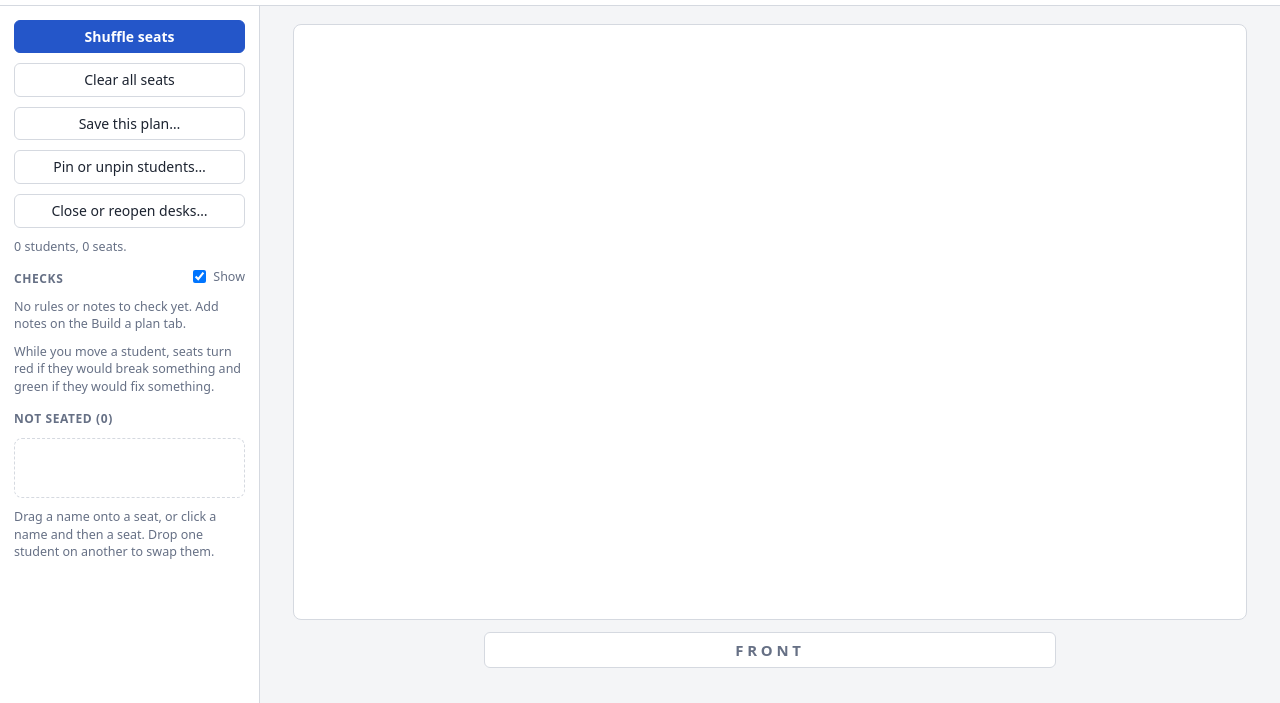
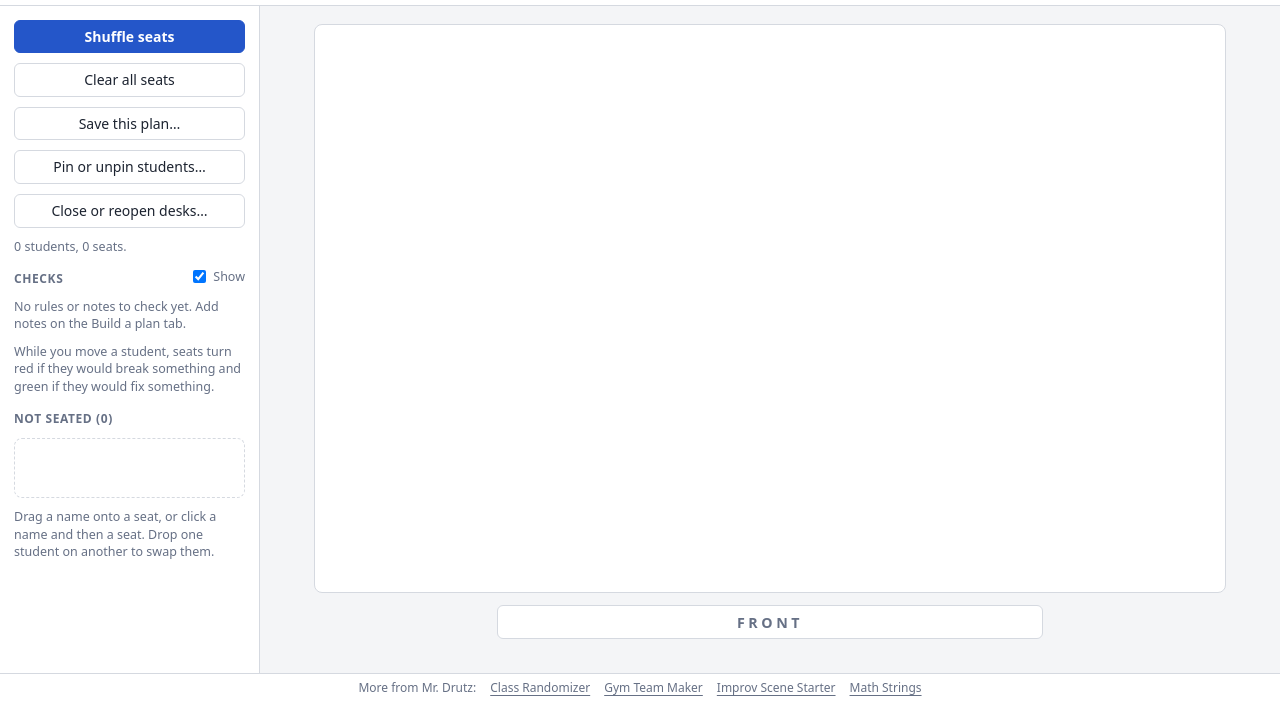
Before and after one commit to gdrutz-blip/seatingplanner, a plain HTML site: page index.html in a window 1280 px wide. Shown: the part 97-800 px from the top of the page. Drawn offline with Linux system fonts and the light colour scheme.

Commit message:
Add a quiet 'More from Mr. Drutz' footer linking to the other tools
A thin muted line at the bottom of the page. Hidden in print and
covered by Present view. Bumped the stylesheet version so browsers
pick up the new styles.

Co-Authored-By: Claude Sonnet 5.5 <noreply@anthropic.com>
Claude-Session: https://claude.ai/code/session_01WSUdUJtXKBFZpA7KKbPX6Q

```diff
--- a/index.html
+++ b/index.html
@@ -4,7 +4,7 @@
 <meta charset="utf-8">
 <meta name="viewport" content="width=device-width, initial-scale=1">
 <title>Seating Planner</title>
-<link rel="stylesheet" href="style.css?v=9">
+<link rel="stylesheet" href="style.css?v=10">
 </head>
 <body>
 <header>
@@ -37,6 +37,14 @@
   <aside id="sidebar"></aside>
   <section id="stage"></section>
 </main>
+<!-- Links to the other tools. Keep in step with https://gdrutz-blip.github.io/random/tools.json -->
+<footer class="more-tools">
+  <span>More from Mr. Drutz:</span>
+  <a href="https://gdrutz-blip.github.io/random/" target="_blank" rel="noopener">Class Randomizer</a>
+  <a href="https://gdrutz-blip.github.io/teambuilder/" target="_blank" rel="noopener">Gym Team Maker</a>
+  <a href="https://gdrutz-blip.github.io/drama-generator/" target="_blank" rel="noopener">Improv Scene Starter</a>
+  <a href="https://gdrutz-blip.github.io/math-strings/" target="_blank" rel="noopener">Math Strings</a>
+</footer>
 
 <div id="present" hidden>
   <div id="presentTitle"></div>
--- a/style.css
+++ b/style.css
@@ -23,6 +23,9 @@ nav button[data-tab].active { color: var(--accent); background: var(--accent-sof
 .viewtoggle { color: var(--muted); display: flex; gap: 5px; align-items: center; }
 
 main { flex: 1; display: flex; min-height: 0; }
+.more-tools { flex: none; display: flex; flex-wrap: wrap; gap: 2px 14px; justify-content: center; padding: 6px 14px; background: var(--panel); border-top: 1px solid var(--line); font-size: 12px; color: var(--muted); }
+.more-tools a { color: var(--muted); text-underline-offset: 3px; }
+.more-tools a:hover { color: var(--accent); }
 #sidebar { width: 260px; flex: none; background: var(--panel); border-right: 1px solid var(--line); padding: 14px; overflow: auto; display: flex; flex-direction: column; gap: 10px; }
 #sidebar h3 { margin: 6px 0 0; font-size: 12px; text-transform: uppercase; letter-spacing: .05em; color: var(--muted); }
 #sidebar .hint { color: var(--muted); font-size: 12.5px; margin: 0; }
@@ -79,7 +82,7 @@ main { flex: 1; display: flex; min-height: 0; }
 
 @page { size: portrait; margin: .4in; }
 @media print {
-  header, nav, #sidebar, #present, dialog { display: none !important; }
+  header, nav, #sidebar, #present, dialog, .more-tools { display: none !important; }
   html, body { height: auto; background: #fff; }
   body, main, #stage, .pages { display: block; padding: 0; overflow: visible; }
   .page { box-shadow: none; margin: 0 auto; break-after: page; break-inside: avoid; }
```
